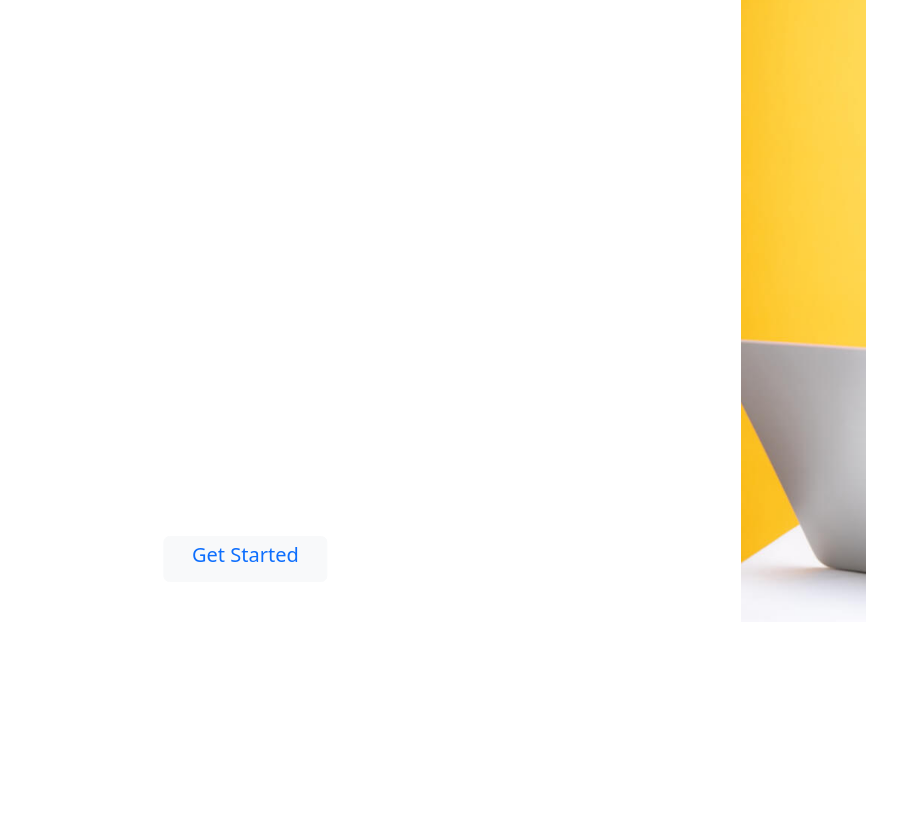
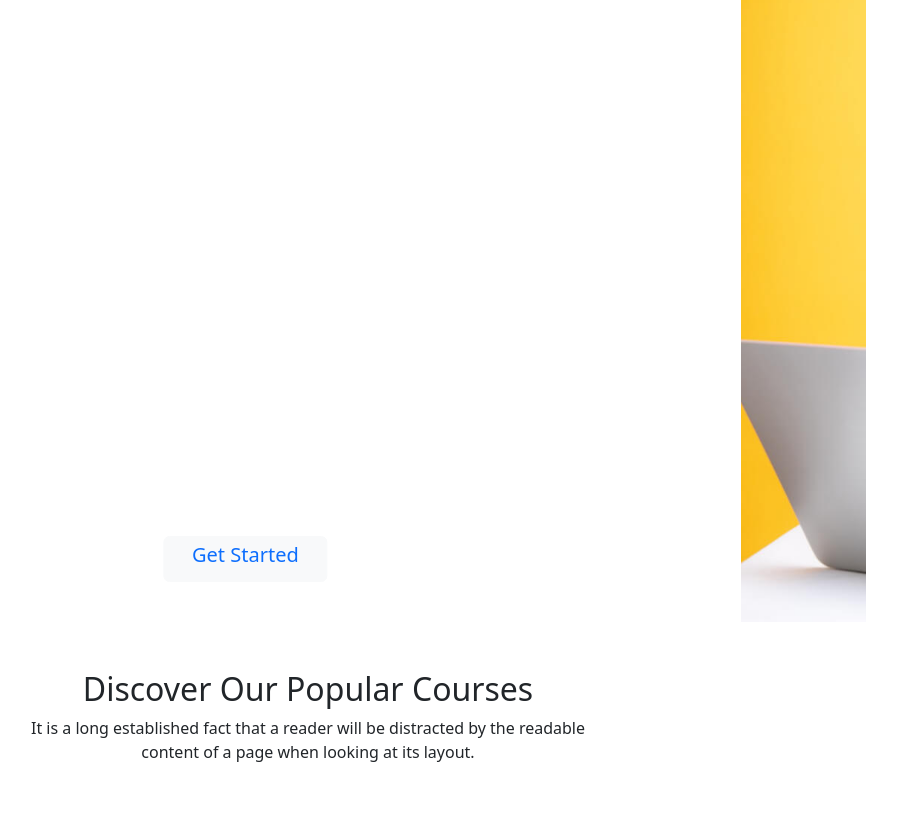
Before and after one commit to Foysaljoarder/Assignment-3, a plain HTML site: page index.html in a window 1280 px wide. Shown: the part 830-1658 px from the top of the page, without its empty margins (332-1229 px from the left). Before the commit the page ends 1452 px from the top, so only its background shows below. Drawn offline with nearby package versions, Linux system fonts and the light colour scheme.

Commit message:
discover our popular cource section

```diff
--- a/index.html
+++ b/index.html
@@ -96,9 +96,23 @@
 
     </div>
 
-    <script src="https://cdn.jsdelivr.net/npm/bootstrap@5.2.0/dist/js/bootstrap.bundle.min.js"
-        integrity="sha384-A3rJD856KowSb7dwlZdYEkO39Gagi7vIsF0jrRAoQmDKKtQBHUuLZ9AsSv4jD4Xa"
-        crossorigin="anonymous"></script>
+    <!-- main content -->
+    <main class="container">
+        <section id="courses">
+            <div class="caption">
+                <div class="w-50 m-auto py-5">
+                    <h2 class="title text-center">Discover Our Popular Courses</h2>
+                    <p class="text-center">It is a long established fact that a reader will be distracted by the
+                        readable content
+                        of
+                        a page when looking at its layout.</p>
+                </div>
+            </div>
+
+
+            <script src="https://cdn.jsdelivr.net/npm/bootstrap@5.2.0/dist/js/bootstrap.bundle.min.js"
+                integrity="sha384-A3rJD856KowSb7dwlZdYEkO39Gagi7vIsF0jrRAoQmDKKtQBHUuLZ9AsSv4jD4Xa"
+                crossorigin="anonymous"></script>
 
 </body>
 
```
